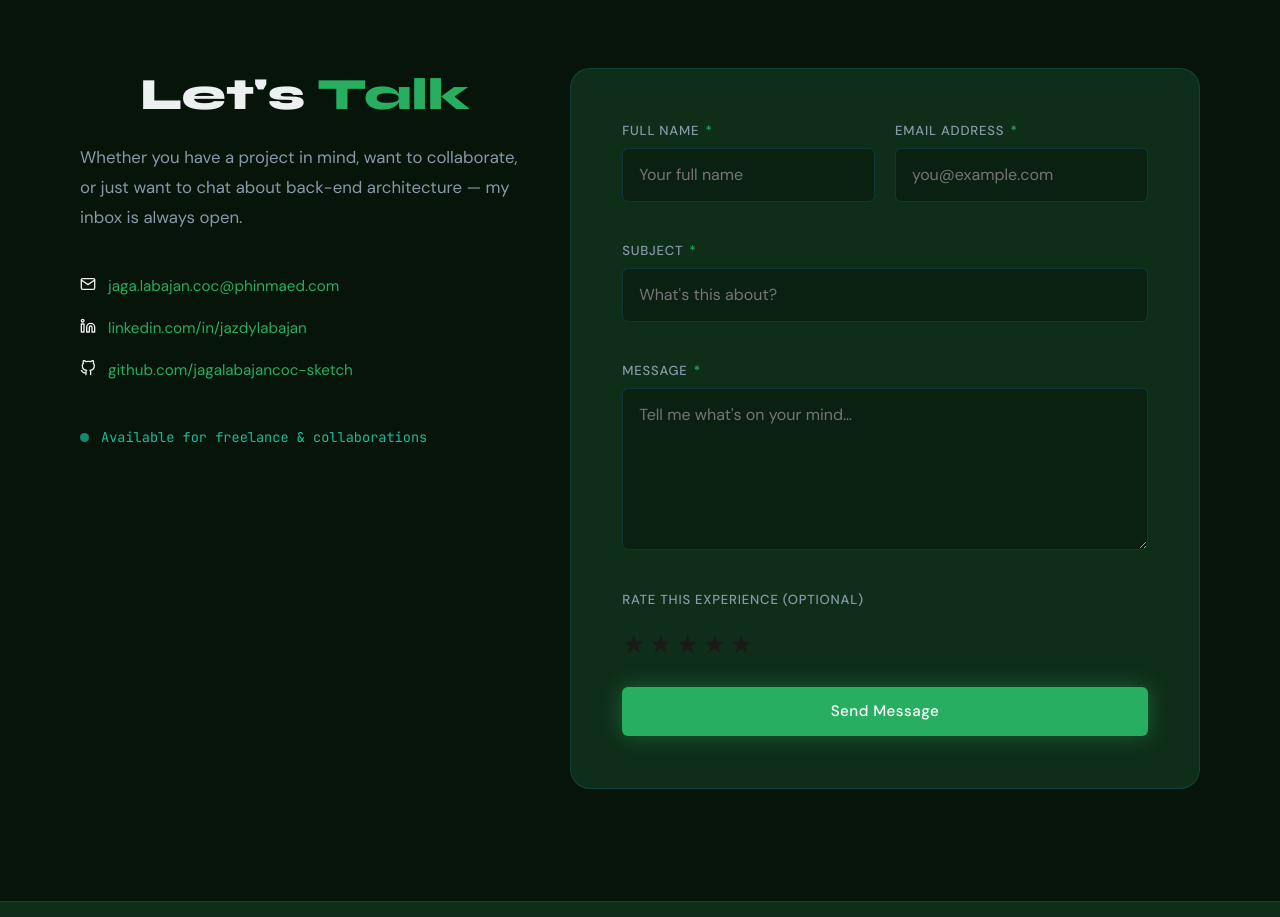
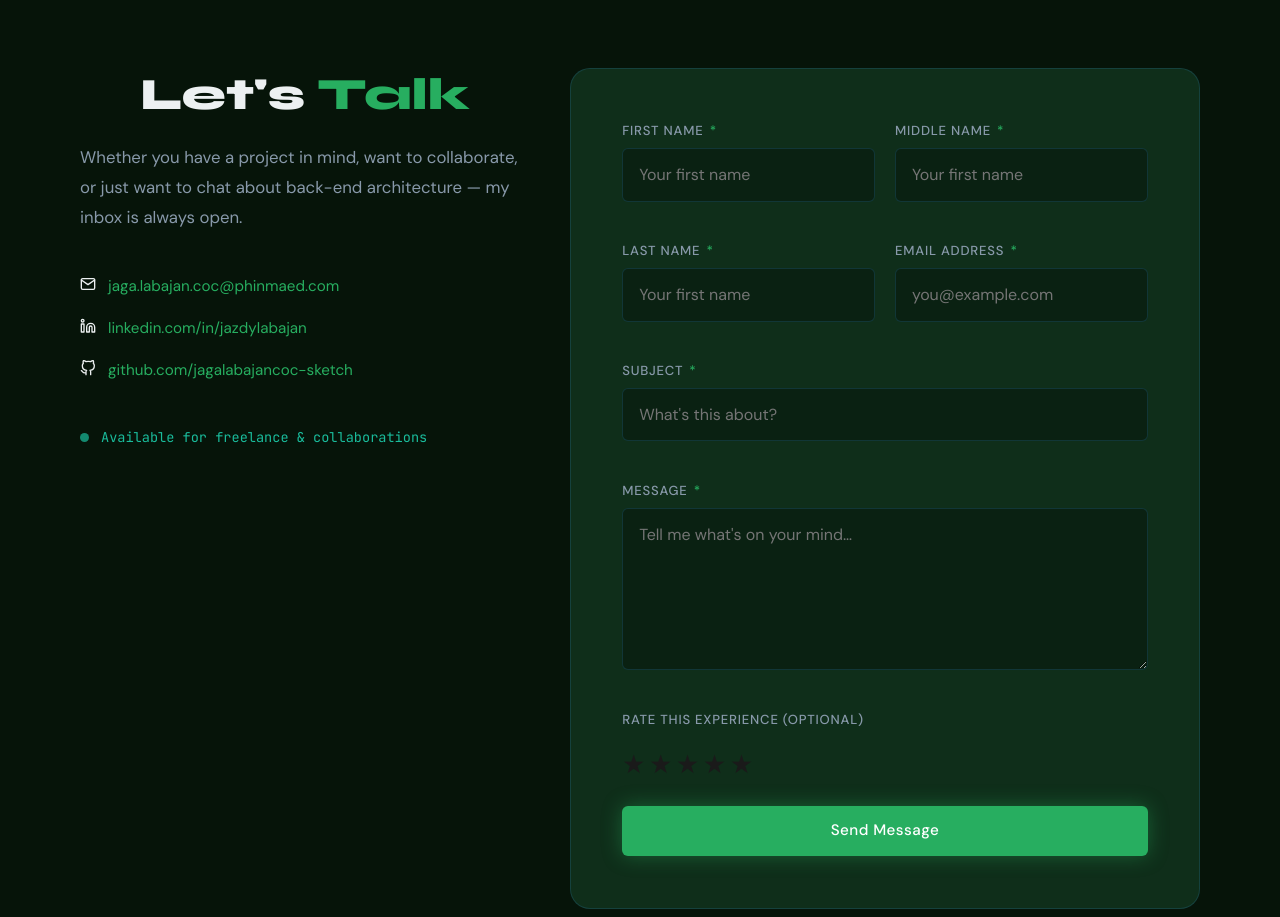
Before and after one commit to jagalabajancoc-sketch/jazdy-portfolio, a website: page public/index.html in a window 1280 px wide. Shown: the part 6080-6997 px from the top of the page. Drawn offline with Linux system fonts and the light colour scheme.

Commit message:
Update index.html

```diff
--- a/public/index.html
+++ b/public/index.html
@@ -482,8 +482,20 @@ What stood out the most was his commitment to delivering quality work. Not only
           <form id="contactForm" class="contact-form" novalidate aria-label="Contact form">
             <div class="form-row">
               <div class="form-group">
-                <label for="contactName">Full Name <span aria-hidden="true">*</span></label>
-                <input type="text" id="contactName" name="name" placeholder="Your full name"
+                <label for="contactName">First Name <span aria-hidden="true">*</span></label>
+                <input type="text" id="contactName" name="name" placeholder="Your first name"
+                       autocomplete="name" required aria-required="true" aria-describedby="nameError" />
+                <span class="form-error" id="nameError" role="alert" aria-live="polite"></span>
+              </div>
+              <div class="form-group">
+                <label for="contactName">Middle Name <span aria-hidden="true">*</span></label>
+                <input type="text" id="contactName" name="name" placeholder="Your first name"
+                       autocomplete="name" required aria-required="true" aria-describedby="nameError" />
+                <span class="form-error" id="nameError" role="alert" aria-live="polite"></span>
+              </div>
+              <div class="form-group">
+                <label for="contactName">Last Name <span aria-hidden="true">*</span></label>
+                <input type="text" id="contactName" name="name" placeholder="Your first name"
                        autocomplete="name" required aria-required="true" aria-describedby="nameError" />
                 <span class="form-error" id="nameError" role="alert" aria-live="polite"></span>
               </div>
```
